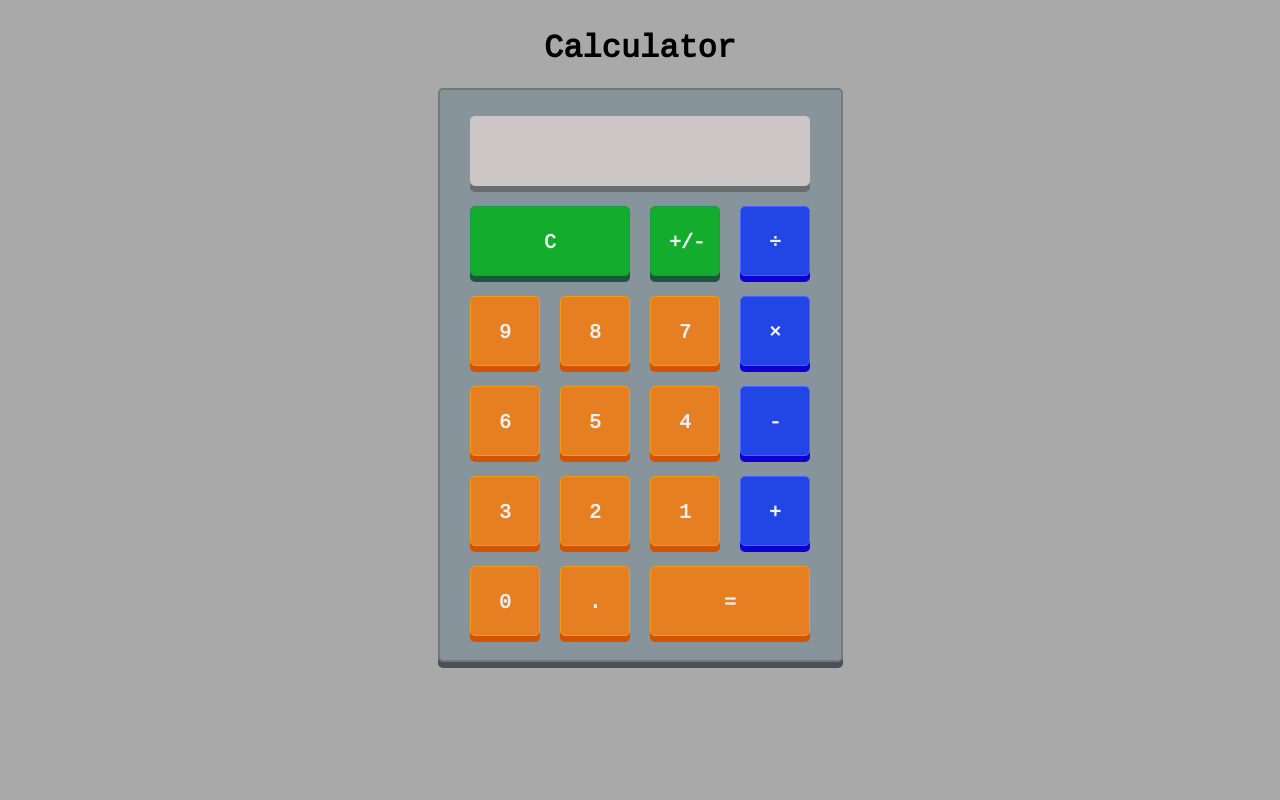
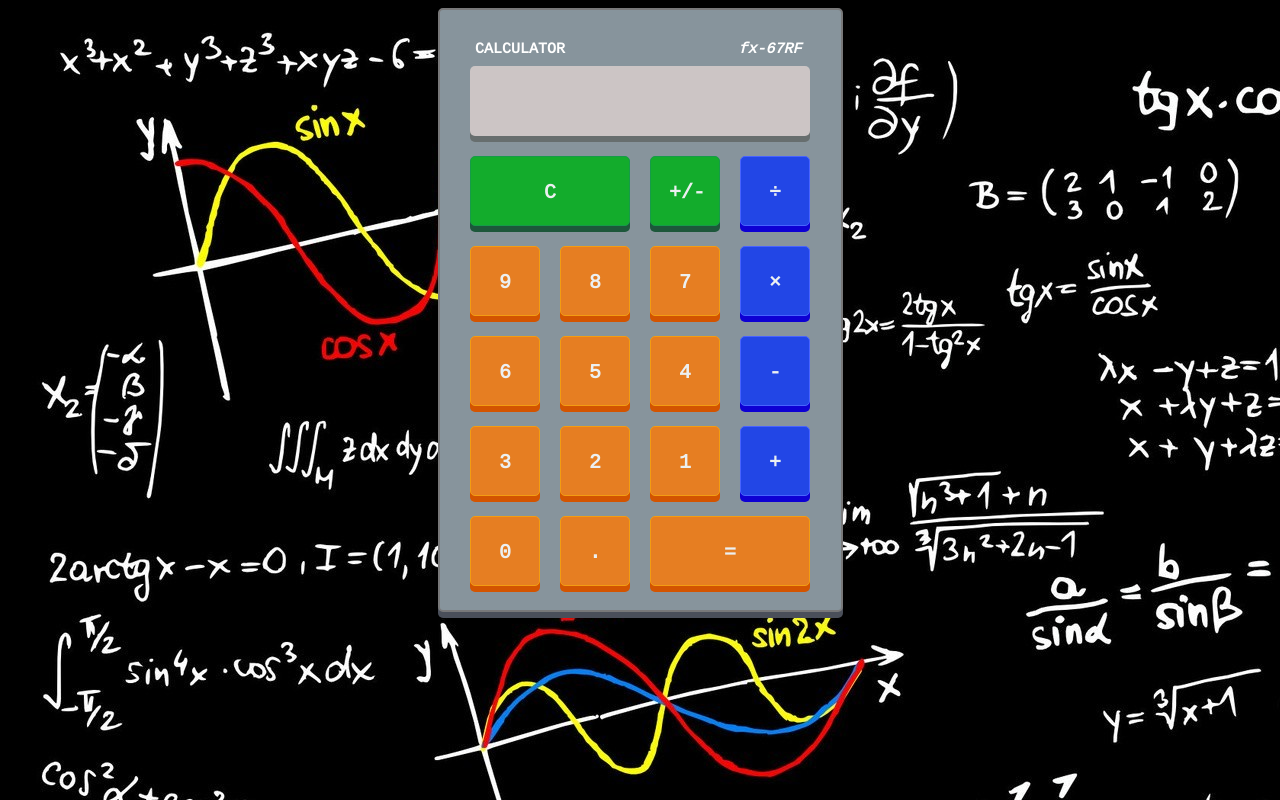
Before and after one commit to shayne243/Web-Calculator, a plain HTML site: page index.html in a window 1280 px wide. Drawn offline with Linux system fonts and the light colour scheme.

Commit message:
background added and calculator heading changed

```diff
--- a/index.html
+++ b/index.html
@@ -7,11 +7,18 @@
     <title>Calculator</title>
 </head>
 <body>
-    <h1 id="calculator-heading">
-        Calculator
-    </h1>
     <section id="calculator">
         <section id="main-calulator-div">
+            <div id="heading-1">
+                <h1>
+                    CALCULATOR
+                </h1>
+            </div>
+            <div id="heading-2">
+                <h1 id="calculator-heading">
+                     <em>fx-67RF</em>
+                </h1>
+            </div>
             <div class="calc" id="result-area">
                 <h1 id="result">
                 </h1>
--- a/styles.css
+++ b/styles.css
@@ -1,18 +1,18 @@
 @import url('https://fonts.googleapis.com/css2?family=Cousine&display=swap');
 body {
-    background: darkgrey;
+    background-image: url(./images/math.jpg);
 }
-#calculator-heading{
+h1 {
     font-family: Cousine, monospace;
     text-align: center;
-    margin-top: 30px;
+    color: white;
+    padding: none;
+    font-size: 15px;
 }
 #calculator{
     margin: auto;
     text-align: center;
-
     position: relative;
-
     height: 100px;
 }
 #main-calulator-div {
@@ -101,3 +101,25 @@ button:active {
     grid-column: 1/3;
     width: auto;
 }
+#heading-2 {
+    grid-column: 3/5;
+    text-align: right;
+    height: auto;
+    padding: none;
+    margin: none;
+    width: auto;
+    position: relative;
+    left: 40px;
+    height: 30px;
+}
+#heading-1 {
+    grid-column: 1/3;
+    text-align: right;
+    height: auto;
+    padding: none;
+    margin: none;
+    width: auto;
+    position: relative;
+    right: 30px;
+    height: 30px;
+}
```
